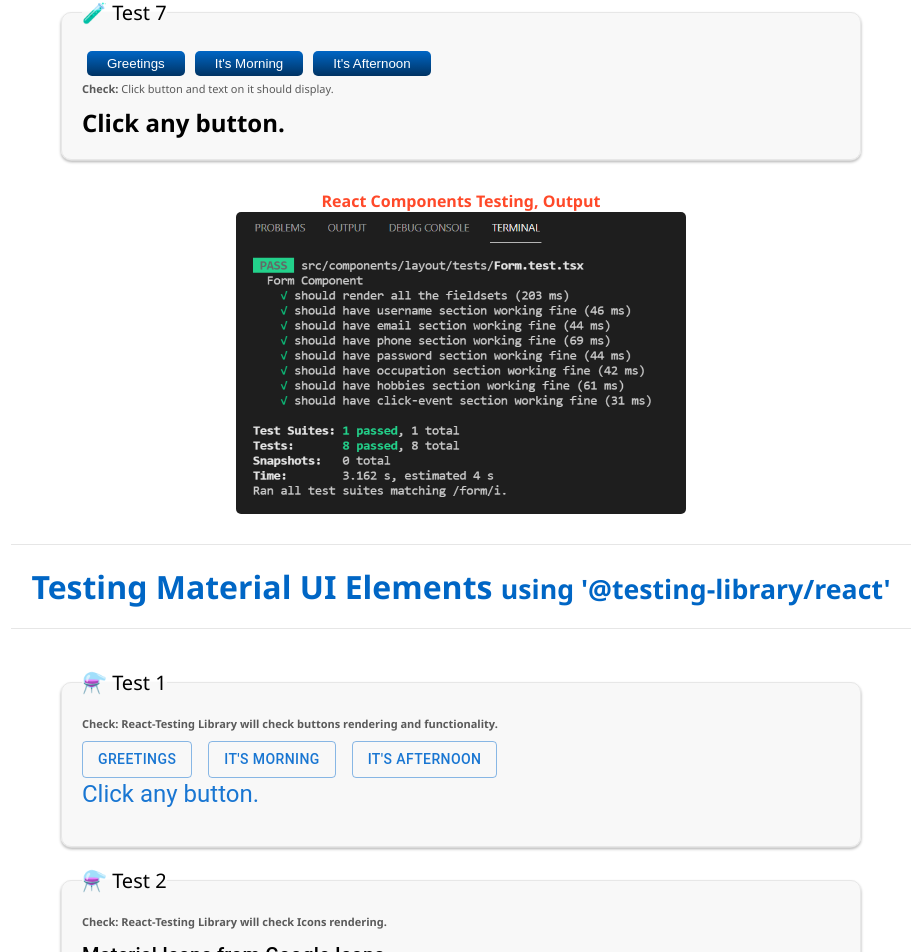
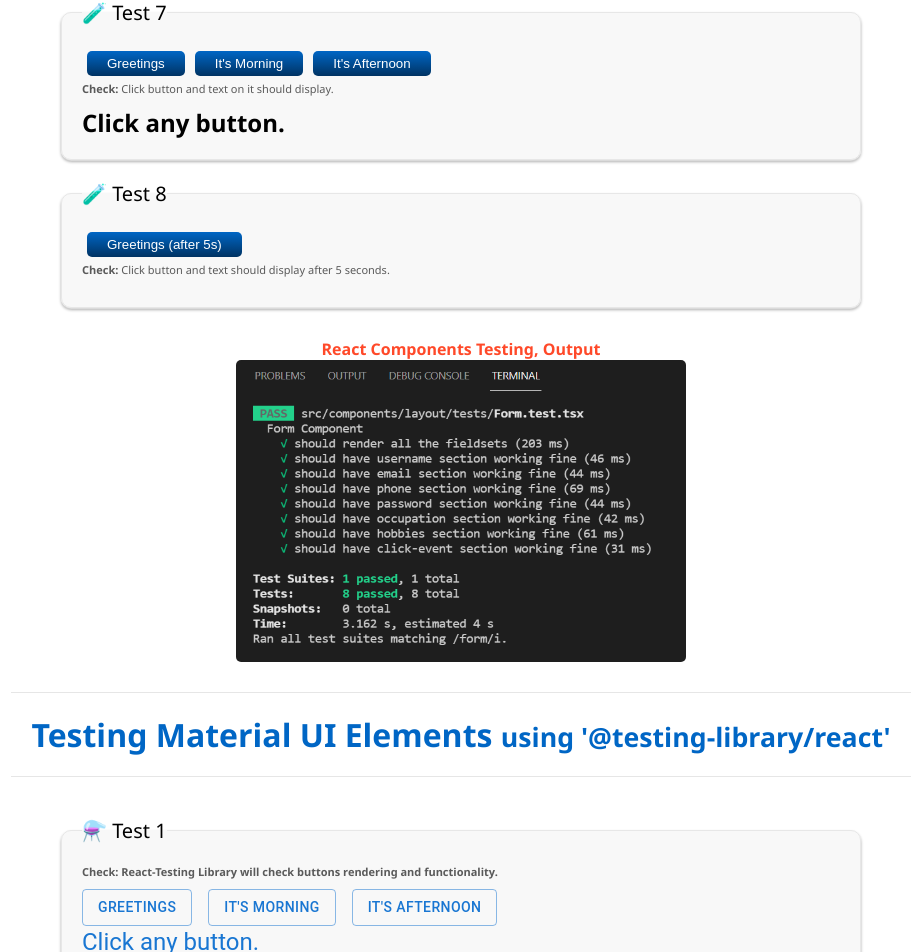
Before and after one commit to aahmedfaraz/my-react-testing-library-corner, a React (Create React App) app: page / in a window 1280 px wide. Shown: the part 1818-2770 px from the top of the page, without its empty margins (179-1099 px from the left). Built offline with nearby package versions, Linux system fonts and the light colour scheme.

Commit message:
Added Form Test
Added Form Test

```diff
--- a/src/components/layout/Form.tsx
+++ b/src/components/layout/Form.tsx
@@ -264,6 +264,20 @@
                 <small><strong>Check:</strong> Click button and text on it should display.</small>
                 <h2 data-testid="click-event-text" id="click-event-text">Click any button.</h2>
             </fieldset>
+
+            {/* TEST 8 */}
+            <fieldset>
+                <legend><label>🧪 Test 8</label></legend>
+                <button data-testid="timer-button" onClick={e => {
+                    e.preventDefault();
+                    const text : any = document.getElementById('timer-text');
+                    setTimeout(() => {
+                        text.innerHTML = '👋 Hi there Champ.';
+                    }, 5000);
+                }} className="click-event-button">Greetings (after 5s)</button>
+                <small><strong>Check:</strong> Click button and text should display after 5 seconds.</small>
+                <h2 data-testid="timer-text" id="timer-text"></h2>
+            </fieldset>
         </form>
     )
 }
```
Also changed, not shown: 1 other file (tests, documents, lock files or other folders).
